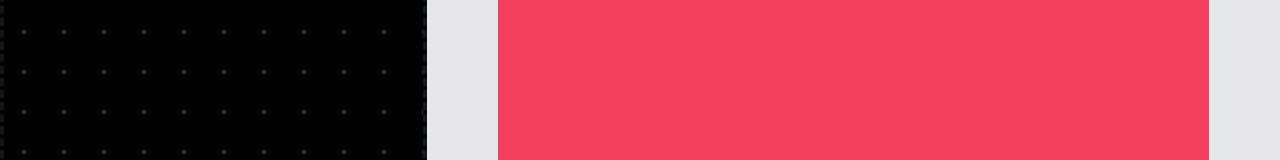
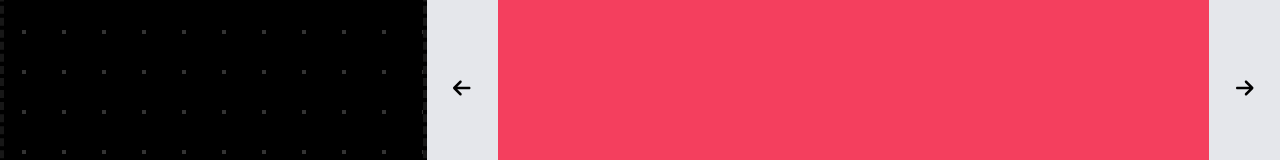
Before and after one commit to CameronDickie/portfolio-2.0, a Next.js app in the folder pf/: page / in a window 1280 px wide. Shown: the part 992-1152 px from the top of the page. Built offline with nearby package versions, Linux system fonts and the light colour scheme.

Commit message:
Adding in basic state management
Handling state management for the carousel iterations
Also setup fontawesome and the icons associated with the carousel

```diff
--- a/pf/components/Carousel.tsx
+++ b/pf/components/Carousel.tsx
@@ -1,7 +1,11 @@
-import React from "react";
+import React, { useEffect, useState } from "react";
 import HoverCard from "./HoverCard";
+import { FontAwesomeIcon } from "@fortawesome/react-fontawesome";
+import { faArrowLeft, faArrowRight } from "@fortawesome/free-solid-svg-icons";
 
 const Carousel = () => {
+  const [curSiteIndex, setCurSiteIndex] = useState(0);
+  useEffect(() => {}, []);
   return (
     <div className="h-full grid grid-cols-3">
       <div className="h-full">
@@ -12,9 +16,21 @@ const Carousel = () => {
       </div>
 
       <div className="bg-gray-200 relative col-span-2 w-auto h-auto grid grid-cols-12">
-        <div>L</div>
+        <FontAwesomeIcon
+          icon={faArrowLeft}
+          className="m-auto p-2 transition ease-in-out delay-200 hover:bg-rose-200 hover:scale-125 motion-safe:hover:animate-pulse"
+          size="lg"
+          onClick={() => setCurSiteIndex(curSiteIndex - 1)}
+        />
         <div className="col-span-10 my-10 bg-rose-500"></div>
-        <div>R</div>
+        <FontAwesomeIcon
+          icon={faArrowRight}
+          className="m-auto p-2 transition ease-in-out delay-200 hover:bg-rose-200 hover:scale-125 motion-safe:hover:animate-pulse "
+          size="lg"
+          onClick={() => {
+            setCurSiteIndex(curSiteIndex + 1);
+          }}
+        />
       </div>
     </div>
   );
--- a/pf/components/Hero.tsx
+++ b/pf/components/Hero.tsx
@@ -36,7 +36,9 @@ const Hero = () => {
           <div
             className={`${styles.heroText} lg:ml-32 md:ml-16 ml-8 lg:w-auto md:w-48 w-32`}
           >
-            <p className="text-lg text-white font-atkinson_regular">hi, i'm</p>
+            <p className="text-lg text-white font-atkinson_regular">
+              hi, i&apos;m
+            </p>
             <p className="lg:text-6xl md:text-4xl text-3xl text-rose-500 font-atkinson_bold">
               Cameron Dickie
             </p>
--- a/pf/package.json
+++ b/pf/package.json
@@ -9,6 +9,9 @@
     "lint": "next lint"
   },
   "dependencies": {
+    "@fortawesome/fontawesome-svg-core": "^6.2.0",
+    "@fortawesome/free-solid-svg-icons": "^6.2.0",
+    "@fortawesome/react-fontawesome": "^0.2.0",
     "@types/node": "18.11.9",
     "@types/react": "18.0.24",
     "@types/react-dom": "18.0.8",
--- a/pf/pages/index.tsx
+++ b/pf/pages/index.tsx
@@ -1,6 +1,13 @@
 import Head from "next/head";
 import Hero from "../components/Hero";
 import Carousel from "../components/Carousel";
+
+// The following import prevents a Font Awesome icon server-side rendering bug,
+// where the icons flash from a very large icon down to a properly sized one:
+import "@fortawesome/fontawesome-svg-core/styles.css";
+// Prevent fontawesome from adding its CSS since we did it manually above:
+import { config } from "@fortawesome/fontawesome-svg-core";
+config.autoAddCss = false; /* eslint-disable import/first */
 
 export default function Home() {
   return (
```
Also changed, not shown: 1 other file (tests, documents, lock files or other folders).
